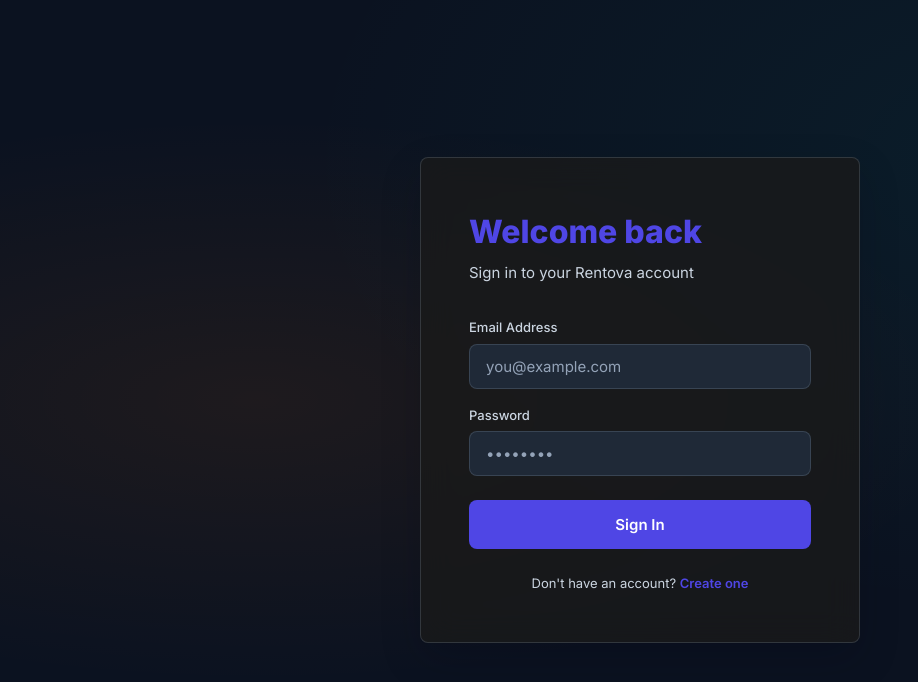
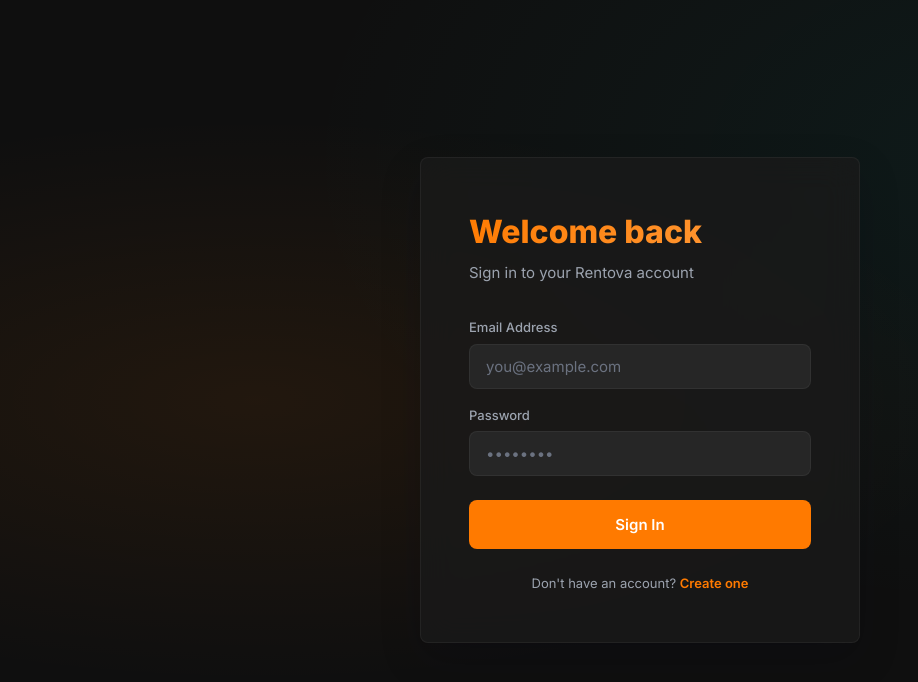
Before and after one commit to manjunath-bhat15/rentova, a React (Vite) app in the folder frontend/: page /login in a window 1280 px wide. Shown: the top 682 px of the page, without its empty margins (0-918 px from the left). Built offline with nearby package versions, Linux system fonts and the light colour scheme; no server answers.

Commit message:
style: update secondary :root variables block from Enterprise Refresh to match Graphite & Orange theme

```diff
--- a/frontend/src/index.css
+++ b/frontend/src/index.css
@@ -918,31 +918,31 @@
 
 /* ===== Enterprise Refresh ===== */
 :root {
-  --bg-primary: #0b1220;
-  --bg-secondary: #111827;
-  --bg-tertiary: #1f2937;
-  --bg-elevated: #ffffff;
-  --glass-bg: rgba(255, 255, 255, 0.06);
-  --glass-bg-hover: rgba(255, 255, 255, 0.09);
-  --glass-border: rgba(148, 163, 184, 0.22);
-  --glass-border-hover: rgba(148, 163, 184, 0.38);
-  --text-primary: #f8fafc;
-  --text-secondary: #cbd5e1;
-  --text-muted: #94a3b8;
-  --accent-primary: #4f46e5;
-  --accent-primary-hover: #6366f1;
-  --accent-secondary: #14b8a6;
-  --accent-warning: #f59e0b;
-  --accent-danger: #ef4444;
-  --accent-success: #22c55e;
-  --accent-gradient: #4f46e5;
-  --accent-gradient-hover: #6366f1;
-  --card-gradient: linear-gradient(180deg, rgba(255,255,255,0.075), rgba(255,255,255,0.035));
+  --bg-primary: #0f0f0f;
+  --bg-secondary: #1a1a1a;
+  --bg-tertiary: #262626;
+  --bg-elevated: #333333;
+  --glass-bg: rgba(255, 255, 255, 0.03);
+  --glass-bg-hover: rgba(255, 255, 255, 0.06);
+  --glass-border: rgba(255, 255, 255, 0.05);
+  --glass-border-hover: rgba(255, 255, 255, 0.1);
+  --text-primary: #fafafa;
+  --text-secondary: #9ca3af;
+  --text-muted: #6b7280;
+  --accent-primary: #ff7a00;
+  --accent-primary-hover: #ff9a3d;
+  --accent-secondary: #00cec9;
+  --accent-warning: #fdcb6e;
+  --accent-danger: #ff6b6b;
+  --accent-success: #00b894;
+  --accent-gradient: linear-gradient(135deg, #ff7a00, #ff9f43);
+  --accent-gradient-hover: linear-gradient(135deg, #ff9a3d, #ffb066);
+  --card-gradient: linear-gradient(145deg, rgba(255,255,255,0.03), rgba(255,255,255,0.01));
   --radius-md: 8px;
   --radius-lg: 8px;
   --radius-xl: 8px;
-  --shadow-md: 0 12px 28px rgba(2, 6, 23, 0.24);
-  --shadow-lg: 0 24px 56px rgba(2, 6, 23, 0.32);
+  --shadow-md: 0 12px 28px rgba(0, 0, 0, 0.4);
+  --shadow-lg: 0 24px 56px rgba(0, 0, 0, 0.5);
 }
 
 .glass-card,
@@ -1028,7 +1028,7 @@
 }
 
 .eyebrow {
-  color: #93c5fd;
+  color: var(--accent-primary);
   font-size: var(--font-xs);
   font-weight: 800;
   letter-spacing: 0.12em;
@@ -1109,9 +1109,9 @@
   align-items: center;
   width: fit-content;
   padding: 4px 9px;
-  border: 1px solid rgba(147, 197, 253, 0.28);
+  border: 1px solid rgba(255, 122, 0, 0.28);
   border-radius: 999px;
-  color: #bfdbfe;
+  color: #ffb066;
   font-size: 11px;
   font-weight: 800;
   text-transform: uppercase;
```
